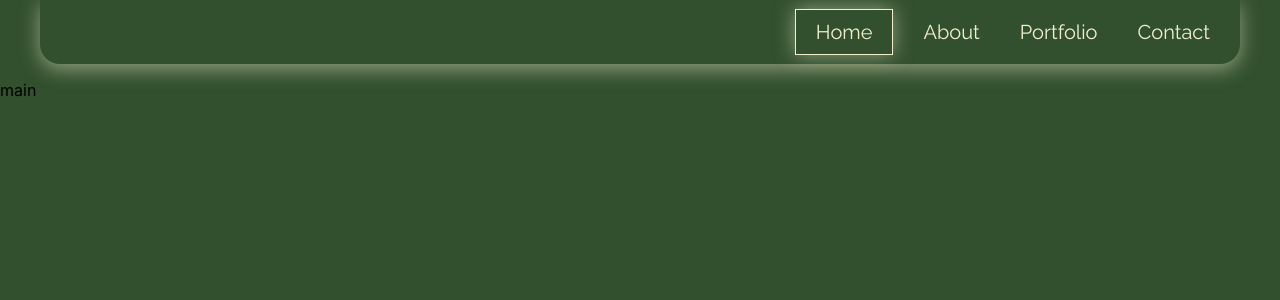
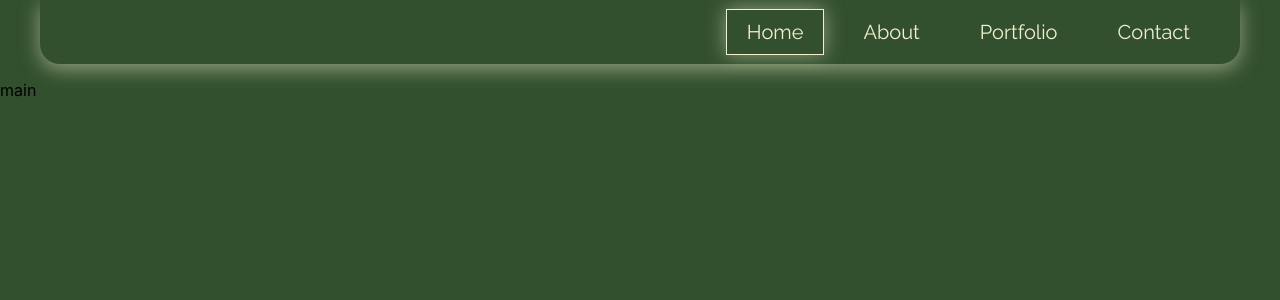
Before and after one commit to KristinaProject/portfolio-app, a React (Create React App) app: page / in a window 1280 px wide. In both pictures the pointer is over the link "Home". Shown: the top 300 px of the page. Built offline with nearby package versions, Linux system fonts and the light colour scheme.

Commit message:
style.fix: fixed better hover

```diff
--- a/src/App.css
+++ b/src/App.css
@@ -20,7 +20,7 @@ ul {
   background-color: rgb(50, 80, 46);
   color: rgb(243, 239, 204);
   padding: 10px;
-  margin: 0 0 0 20px;
+  margin: 0 20px;
   font-size: 20px;
   cursor: pointer;
   text-decoration: none;
@@ -31,7 +31,7 @@ ul {
   border: 1px solid rgb(243, 239, 204);
   box-shadow: 0 0 20px rgba(243, 239, 204, 0.5);
   padding: 10px 20px;
-  margin: 0;
+  margin: 0 9px;
 }
 
 .App {
--- a/src/styles/_header.scss
+++ b/src/styles/_header.scss
@@ -22,7 +22,7 @@ ul {
   background-color: v.$main-dark;
   color: v.$main-light;
   padding: 10px;
-  margin: 0 0 0 20px;
+  margin: 0 20px;
   font-size: v.$medium-fs;
   cursor: pointer;
   text-decoration: none;
@@ -33,5 +33,5 @@ ul {
   border: 1px solid v.$main-light;
   box-shadow: 0 0 20px v.$light-shadow;
   padding: 10px 20px;
-  margin: 0;
+  margin: 0 9px;
 }
```
Also changed, not shown: 1 other file (tests, documents, lock files or other folders).
